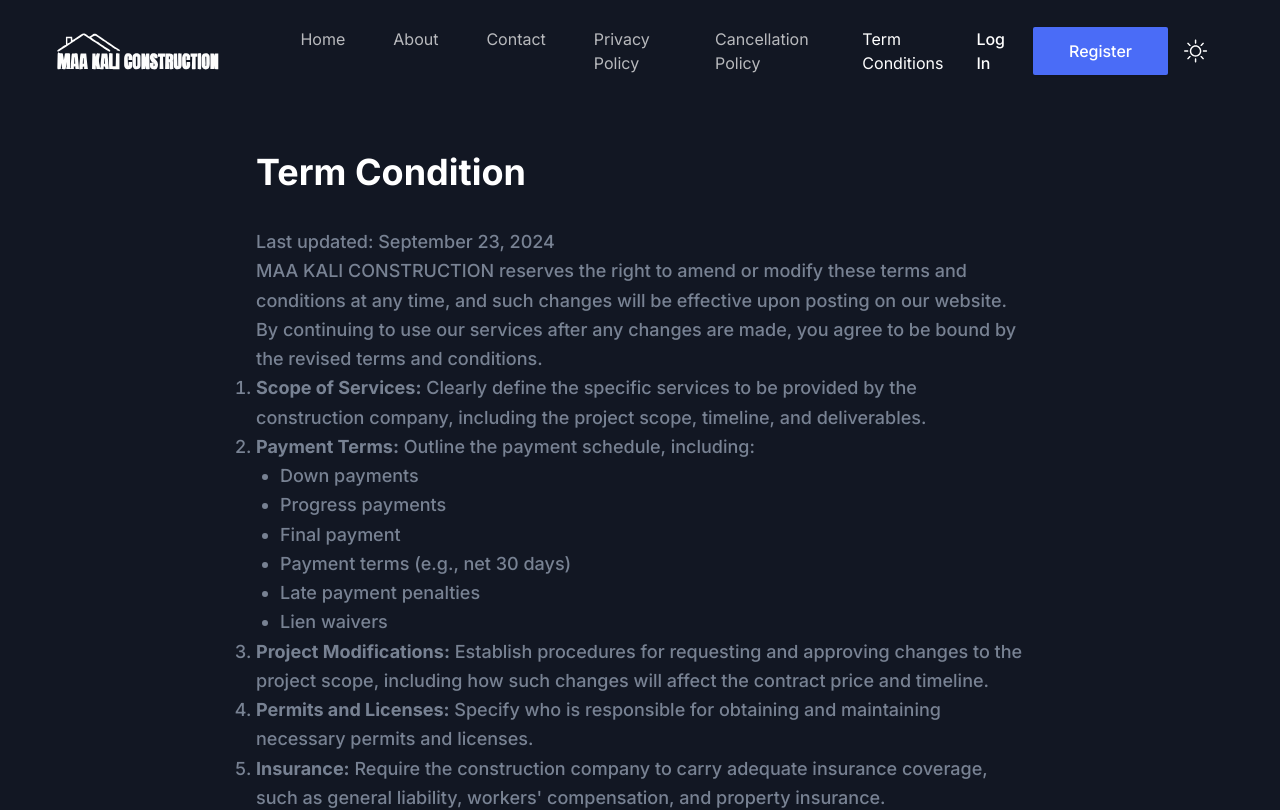
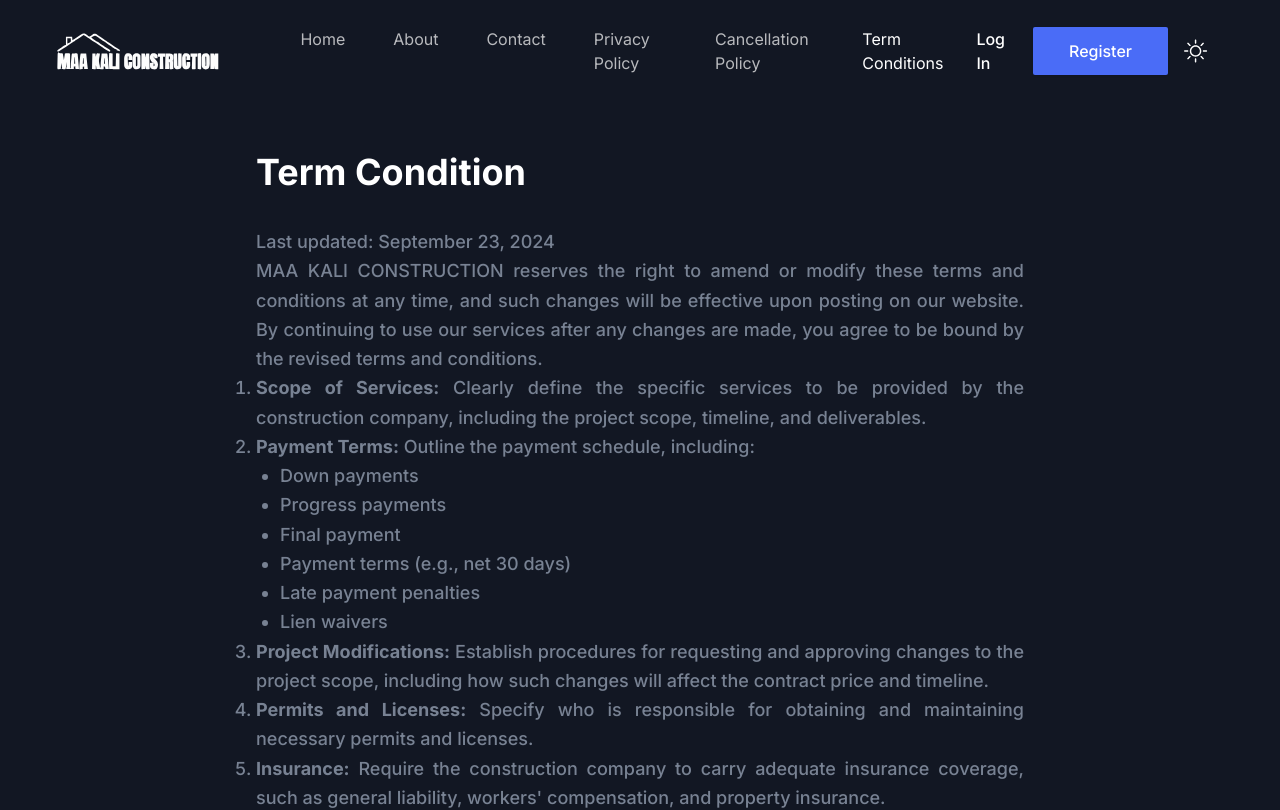
Before and after one commit to dipan/real-estate, a Next.js app: page /term-condition in a window 1280 px wide. Shown: the top 810 px of the page. Built offline with nearby package versions, Linux system fonts and the light colour scheme.

Commit message:
doc:style chnage in t&c text-justify

```diff
--- a/app/term-condition/page.tsx
+++ b/app/term-condition/page.tsx
@@ -23,7 +23,7 @@
                 <h2 className="mb-8 text-3xl font-bold leading-tight text-black dark:text-white sm:text-4xl sm:leading-tight">
                   Term Condition
                 </h2>
-                <div className="mb-10 text-base font-medium leading-relaxed text-body-color sm:text-lg sm:leading-relaxed lg:text-base lg:leading-relaxed xl:text-lg xl:leading-relaxed">
+                <div className="mb-10 text-justify font-medium leading-relaxed text-body-color sm:text-lg sm:leading-relaxed lg:text-base lg:leading-relaxed xl:text-lg xl:leading-relaxed">
                   <p>Last updated: September 23, 2024</p>
                   <p>
                     MAA KALI CONSTRUCTION reserves the right to amend or modify
--- a/components/Header/index.tsx
+++ b/components/Header/index.tsx
@@ -161,13 +161,13 @@
               <div className="flex items-center justify-end pr-16 lg:pr-0">
                 <Link
                   href="/login"
-                  className="hidden px-7 py-3 text-base font-medium text-dark hover:opacity-70 dark:text-white md:block"
+                  className="hidden px-7 py-3 text-base font-medium text-dark hover:opacity-70 dark:text-white md:block pointer-events-none"
                 >
                   Log In
                 </Link>
                 <Link
                   href="/register"
-                  className="ease-in-up shadow-btn hover:shadow-btn-hover hidden rounded-sm bg-primary px-8 py-3 text-base font-medium text-white transition duration-300 hover:bg-opacity-90 md:block md:px-9 lg:px-6 xl:px-9"
+                  className="ease-in-up shadow-btn hover:shadow-btn-hover hidden rounded-sm bg-primary px-8 py-3 text-base font-medium text-white transition duration-300 hover:bg-opacity-90 md:block md:px-9 lg:px-6 xl:px-9 pointer-events-none"
                 >
                   Register
                 </Link>
```
